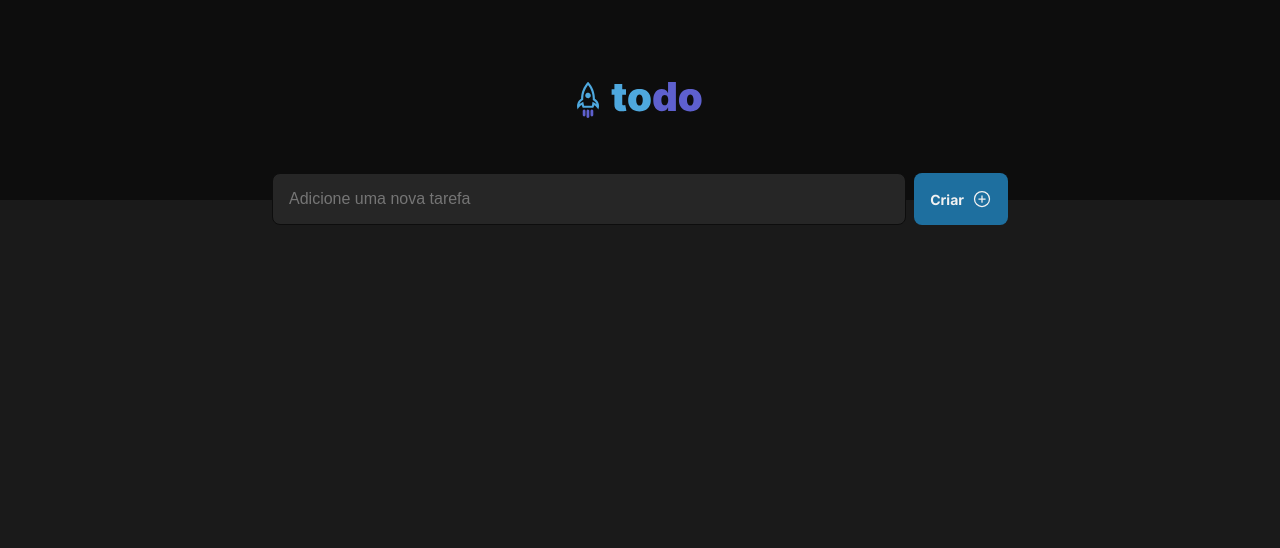
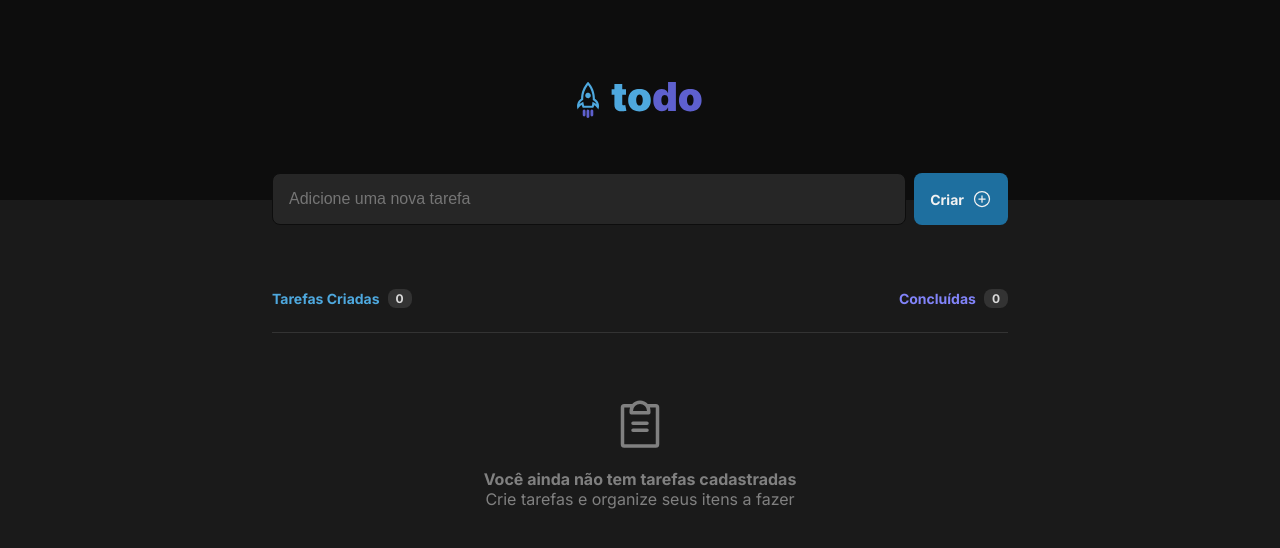
Before and after one commit to jvLarger/todo-list-ignite, a React (Vite) app: page / in a window 1280 px wide. Shown: the top 548 px of the page. Built offline with nearby package versions, Linux system fonts and the light colour scheme.

Commit message:
Criando totais e lista vazia

```diff
--- a/src/App.tsx
+++ b/src/App.tsx
@@ -10,8 +10,10 @@ import {
     useEffect,
     useState,
 } from 'react';
+import { TaskCounter } from './components/TaskCounter';
+import { EmptyTaskList } from './components/EmptyTaskList';
 
-interface Task {
+export interface Task {
     id: string;
     content: string;
     completed: boolean;
@@ -78,9 +80,15 @@ function App() {
                         <PlusCircle size={20} />
                     </button>
                 </form>
-                {tasks.map((task) => {
-                    return <p key={task.id}>{task.content}</p>;
-                })}
+                <TaskCounter tasks={tasks} />
+
+                {tasks.length > 0 ? (
+                    tasks.map((task) => {
+                        return <p key={task.id}>{task.content}</p>;
+                    })
+                ) : (
+                    <EmptyTaskList />
+                )}
             </div>
         </>
     );
--- /dev/null
+++ b/src/components/EmptyTaskList.module.css
@@ -0,0 +1,10 @@
+.container {
+    display: flex;
+    flex-direction: column;
+    align-items: center;
+}
+
+.container > svg {
+    margin-top: 4rem;
+    margin-bottom: 1rem;
+}
--- /dev/null
+++ b/src/components/EmptyTaskList.tsx
@@ -0,0 +1,13 @@
+import { ClipboardText } from '@phosphor-icons/react';
+
+import styles from './EmptyTaskList.module.css';
+
+export function EmptyTaskList() {
+    return (
+        <div className={styles.container}>
+            <ClipboardText size={56} />
+            <strong>Você ainda não tem tarefas cadastradas</strong>
+            <p>Crie tarefas e organize seus itens a fazer</p>
+        </div>
+    );
+}
--- /dev/null
+++ b/src/components/TaskCounter.module.css
@@ -0,0 +1,35 @@
+.container {
+    margin-top: 4rem;
+    padding-bottom: 1.5rem;
+    border-bottom: 1px solid var(--gray-400);
+    display: flex;
+    align-items: center;
+    justify-content: space-between;
+}
+
+.container > div {
+    display: flex;
+    align-items: center;
+    gap: 0.5rem;
+}
+
+.createdTask {
+    font-size: 0.875rem;
+    font-weight: bold;
+    color: var(--blue-500);
+}
+
+.completedTask {
+    font-size: 0.875rem;
+    font-weight: bold;
+    color: var(--purple-500);
+}
+
+.badge {
+    background-color: var(--gray-400);
+    color: var(--gray-200);
+    font-weight: bold;
+    font-size: 0.75rem;
+    padding: 0.125rem 0.5rem;
+    border-radius: 8px;
+}
--- /dev/null
+++ b/src/components/TaskCounter.tsx
@@ -0,0 +1,29 @@
+import { Task } from '../App';
+import styles from './TaskCounter.module.css';
+
+interface TaskCounterProps {
+    tasks: Task[];
+}
+
+export function TaskCounter({ tasks }: TaskCounterProps) {
+    const countCompletedTasks = tasks.filter((task) => {
+        return task.completed;
+    }).length;
+
+    return (
+        <div className={styles.container}>
+            <div>
+                <strong className={styles.createdTask}>Tarefas Criadas</strong>
+                <span className={styles.badge}>{tasks.length}</span>
+            </div>
+            <div>
+                <strong className={styles.completedTask}>Concluídas</strong>
+                <span className={styles.badge}>
+                    {countCompletedTasks == 0
+                        ? countCompletedTasks
+                        : countCompletedTasks + ' de ' + tasks.length}
+                </span>
+            </div>
+        </div>
+    );
+}
```
